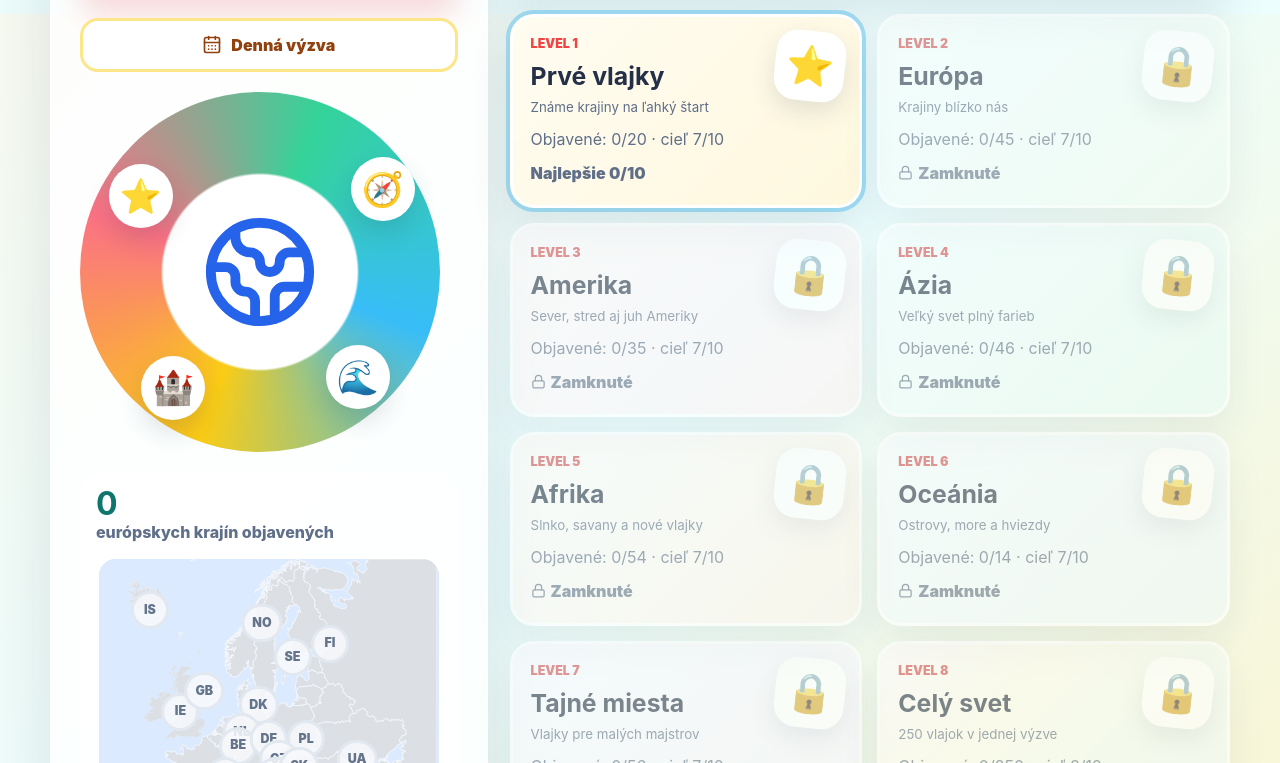
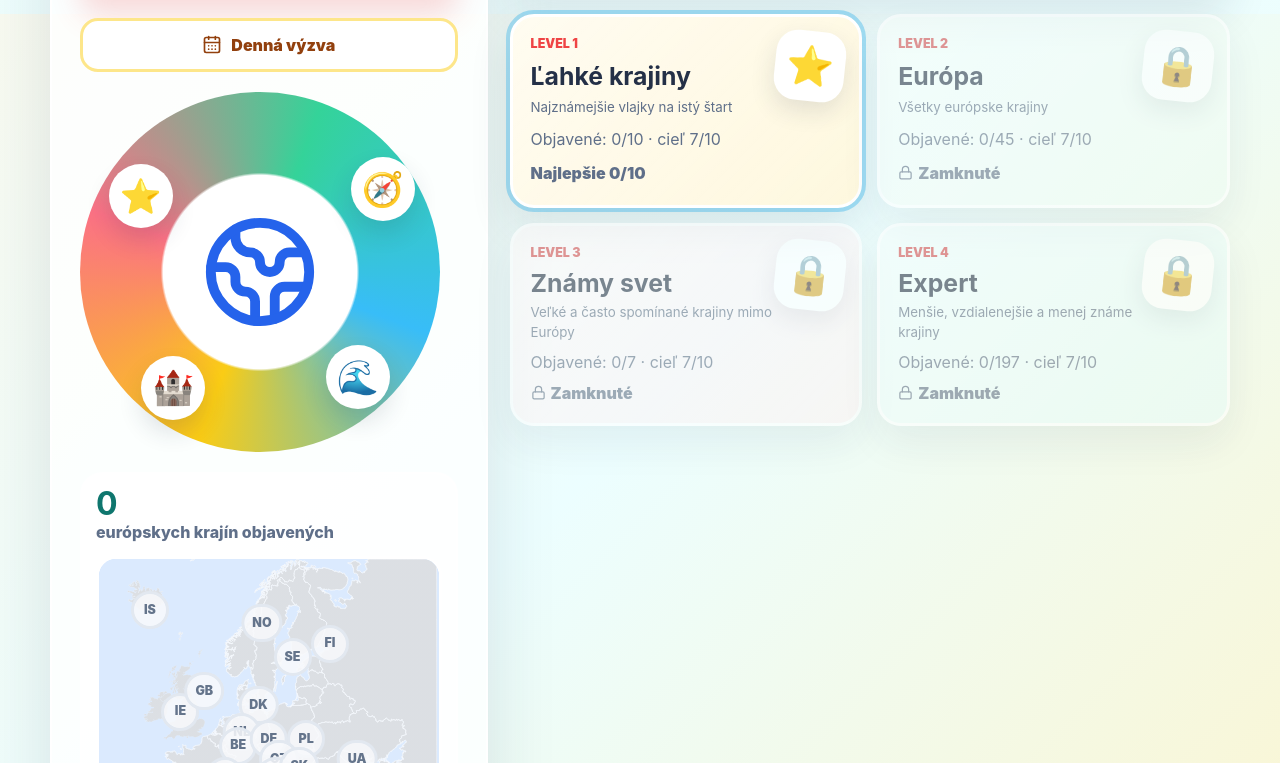
Before and after one commit to oaki/flags, a React (Vite) app: page / in a window 1280 px wide. Shown: the part 597-1360 px from the top of the page. Built offline with nearby package versions, Linux system fonts and the light colour scheme.

Commit message:
Use real world map and simplify levels

```diff
--- a/package.json
+++ b/package.json
@@ -1,7 +1,7 @@
 {
   "name": "flag-world-kids",
   "private": true,
-  "version": "0.1.7",
+  "version": "0.1.8",
   "type": "module",
   "scripts": {
     "dev": "vite --host 0.0.0.0",
--- a/src/App.tsx
+++ b/src/App.tsx
@@ -172,16 +172,6 @@ const WorldLocationMap = ({ country }: { country: (typeof countries)[number] })
 
   return (
     <div className="answer-world-map" aria-label={`Poloha krajiny ${country.name} na mape sveta`}>
-      <div className="world-map-grid" aria-hidden="true">
-        <span />
-        <span />
-        <span />
-        <span />
-      </div>
-      <span className="world-continent americas" aria-hidden="true" />
-      <span className="world-continent europe-africa" aria-hidden="true" />
-      <span className="world-continent asia" aria-hidden="true" />
-      <span className="world-continent oceania" aria-hidden="true" />
       <span className="world-location-pulse" style={{ left: `${position.x}%`, top: `${position.y}%` }} aria-hidden="true" />
       <span className="world-location-pin" style={{ left: `${position.x}%`, top: `${position.y}%` }}>
         {country.code}
@@ -1175,7 +1165,7 @@ const App = () => {
           rel="noreferrer"
           target="_blank"
         >
-          Mapa: Wikimedia Commons
+          Mapy: Wikimedia Commons
         </a>
         <span>Verzia {packageInfo.version}</span>
       </footer>
--- a/src/data/levels.ts
+++ b/src/data/levels.ts
@@ -9,100 +9,70 @@ export type Level = {
   countryCodes: string[];
 };
 
-const starterCodes = [
+const easyCountryCodes = [
   'SK',
   'CZ',
-  'PL',
-  'HU',
-  'AT',
-  'DE',
+  'US',
   'FR',
   'IT',
+  'DE',
   'ES',
   'GB',
-  'IE',
-  'US',
-  'CA',
-  'BR',
-  'MX',
+  'PL',
+  'AT',
+];
+
+const knownWorldCodes = [
   'JP',
   'CN',
+  'BR',
+  'CA',
+  'AU',
+  'EG',
   'IN',
-  'AU',
-  'ZA',
 ];
 
 const byRegion = (region: Country['region']) =>
   countries.filter((country) => country.region === region && country.independent).map((country) => country.code);
 
-const territories = countries
-  .filter((country) => !country.independent || !country.unMember)
+const beginnerCodes = new Set([...easyCountryCodes, ...byRegion('Europe'), ...knownWorldCodes]);
+
+const expertCodes = countries
+  .filter((country) => !beginnerCodes.has(country.code))
   .map((country) => country.code);
 
 export const levels: Level[] = [
   {
     id: 1,
-    title: 'Prvé vlajky',
-    subtitle: 'Známe krajiny na ľahký štart',
+    title: 'Ľahké krajiny',
+    subtitle: 'Najznámejšie vlajky na istý štart',
     targetScore: 7,
     questionCount: 10,
-    countryCodes: starterCodes,
+    countryCodes: easyCountryCodes,
   },
   {
     id: 2,
     title: 'Európa',
-    subtitle: 'Krajiny blízko nás',
+    subtitle: 'Všetky európske krajiny',
     targetScore: 7,
     questionCount: 10,
     countryCodes: byRegion('Europe'),
   },
   {
     id: 3,
-    title: 'Amerika',
-    subtitle: 'Sever, stred aj juh Ameriky',
+    title: 'Známy svet',
+    subtitle: 'Veľké a často spomínané krajiny mimo Európy',
     targetScore: 7,
     questionCount: 10,
-    countryCodes: byRegion('Americas'),
+    countryCodes: knownWorldCodes,
   },
   {
     id: 4,
-    title: 'Ázia',
-    subtitle: 'Veľký svet plný farieb',
+    title: 'Expert',
+    subtitle: 'Menšie, vzdialenejšie a menej známe krajiny',
     targetScore: 7,
     questionCount: 10,
-    countryCodes: byRegion('Asia'),
-  },
-  {
-    id: 5,
-    title: 'Afrika',
-    subtitle: 'Slnko, savany a nové vlajky',
-    targetScore: 7,
-    questionCount: 10,
-    countryCodes: byRegion('Africa'),
-  },
-  {
-    id: 6,
-    title: 'Oceánia',
-    subtitle: 'Ostrovy, more a hviezdy',
-    targetScore: 7,
-    questionCount: 10,
-    countryCodes: byRegion('Oceania'),
-  },
-  {
-    id: 7,
-    title: 'Tajné miesta',
-    subtitle: 'Vlajky pre malých majstrov',
-    targetScore: 7,
-    questionCount: 10,
-    countryCodes: territories,
-  },
-  {
-    id: 8,
-    title: 'Celý svet',
-    subtitle: `${countries.length} vlajok v jednej výzve`,
-    targetScore: 8,
-    questionCount: 12,
-    countryCodes: countries.map((country) => country.code),
+    countryCodes: expertCodes,
   },
 ];
 
--- a/src/hooks/useProgress.ts
+++ b/src/hooks/useProgress.ts
@@ -1,4 +1,5 @@
 import { useCallback, useEffect, useState } from 'react';
+import { maxLevelId } from '../data/levels';
 
 const STORAGE_KEY = 'flag-world-kids-progress-v1';
 
@@ -30,12 +31,18 @@ const defaultProgress: Progress = {
   dailyChallengeDates: [],
 };
 
+const normalizeProgress = (progress: Progress): Progress => ({
+  ...progress,
+  currentLevel: Math.min(Math.max(progress.currentLevel, 1), maxLevelId),
+  unlockedLevel: Math.min(Math.max(progress.unlockedLevel, 1), maxLevelId),
+});
+
 const readProgress = (): Progress => {
   try {
     if (typeof window === 'undefined') return defaultProgress;
     const raw = window.localStorage.getItem(STORAGE_KEY);
     if (!raw) return defaultProgress;
-    return { ...defaultProgress, ...JSON.parse(raw) };
+    return normalizeProgress({ ...defaultProgress, ...JSON.parse(raw) });
   } catch {
     return defaultProgress;
   }
@@ -74,8 +81,8 @@ export const useProgress = () => {
       });
 
       return {
-        currentLevel: passed ? Math.max(current.currentLevel, levelId + 1) : levelId,
-        unlockedLevel: passed ? Math.max(current.unlockedLevel, levelId + 1) : current.unlockedLevel,
+        currentLevel: passed ? Math.min(Math.max(current.currentLevel, levelId + 1), maxLevelId) : levelId,
+        unlockedLevel: passed ? Math.min(Math.max(current.unlockedLevel, levelId + 1), maxLevelId) : current.unlockedLevel,
         bestScores: {
           ...current.bestScores,
           [levelId]: Math.max(current.bestScores[levelId] || 0, score),
--- a/src/styles.css
+++ b/src/styles.css
@@ -1060,9 +1060,10 @@ h1 {
 }
 
 .answer-world-map {
-  aspect-ratio: 2 / 1;
+  aspect-ratio: 940 / 477;
   background:
-    linear-gradient(180deg, rgba(219, 234, 254, 0.96), rgba(186, 230, 253, 0.94)),
+    linear-gradient(rgba(219, 234, 254, 0.2), rgba(219, 234, 254, 0.2)),
+    url("/world-map-equirectangular.svg") center / contain no-repeat,
     #dbeafe;
   border: 3px solid #ffffff;
   border-radius: 18px;
@@ -1070,96 +1071,6 @@ h1 {
   min-width: 220px;
   overflow: hidden;
   position: relative;
-}
-
-.world-map-grid {
-  inset: 0;
-  pointer-events: none;
-  position: absolute;
-}
-
-.world-map-grid::before,
-.world-map-grid::after {
-  background: rgba(37, 99, 235, 0.14);
-  content: "";
-  position: absolute;
-}
-
-.world-map-grid::before {
-  height: 1px;
-  left: 0;
-  right: 0;
-  top: 50%;
-}
-
-.world-map-grid::after {
-  bottom: 0;
-  left: 50%;
-  top: 0;
-  width: 1px;
-}
-
-.world-map-grid span {
-  border: 1px solid rgba(37, 99, 235, 0.1);
-  border-left: 0;
-  border-right: 0;
-  border-radius: 50%;
-  inset: 12% 8%;
-  position: absolute;
-}
-
-.world-map-grid span:nth-child(2) {
-  inset: 23% 20%;
-}
-
-.world-map-grid span:nth-child(3) {
-  inset: 0 32%;
-}
-
-.world-map-grid span:nth-child(4) {
-  inset: 0 44%;
-}
-
-.world-continent {
-  background: rgba(34, 197, 94, 0.38);
-  border: 2px solid rgba(255, 255, 255, 0.68);
-  position: absolute;
-}
-
-.world-continent.americas {
-  border-radius: 58% 42% 48% 52%;
-  height: 58%;
-  left: 13%;
-  top: 22%;
-  transform: rotate(16deg);
-  width: 22%;
-}
-
-.world-continent.europe-africa {
-  border-radius: 48% 52% 56% 44%;
-  height: 62%;
-  left: 45%;
-  top: 18%;
-  transform: rotate(-8deg);
-  width: 18%;
-}
-
-.world-continent.asia {
-  border-radius: 54% 46% 42% 58%;
-  height: 46%;
-  left: 58%;
-  top: 22%;
-  transform: rotate(6deg);
-  width: 26%;
-}
-
-.world-continent.oceania {
-  border-radius: 56% 44% 58% 42%;
-  height: 15%;
-  left: 75%;
-  top: 69%;
-  transform: rotate(12deg);
-  width: 12%;
 }
 
 .world-location-pulse,
```
Also changed, not shown: public/world-map-equirectangular.svg (added), 1 other file (tests, documents, lock files or other folders).
